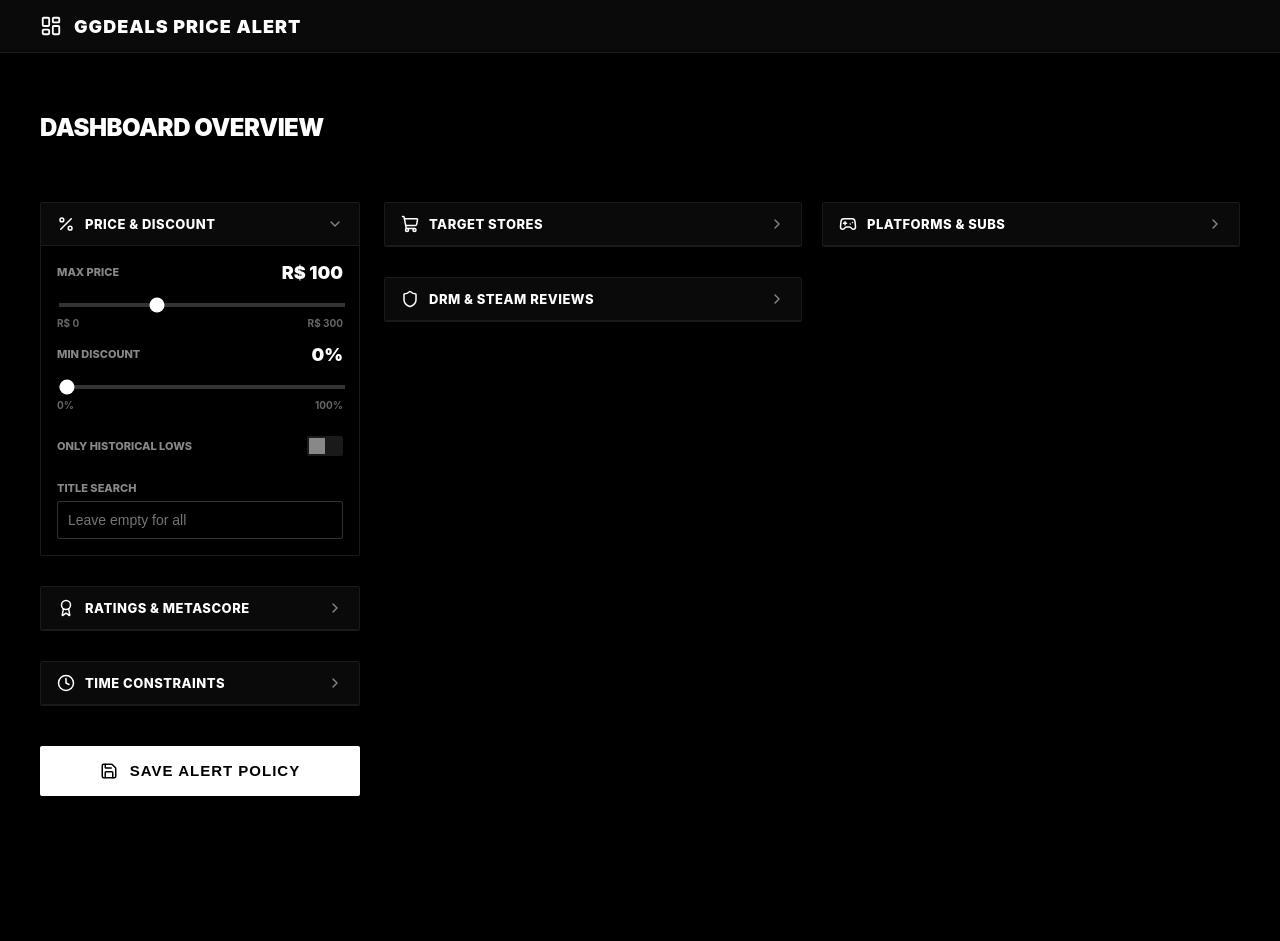
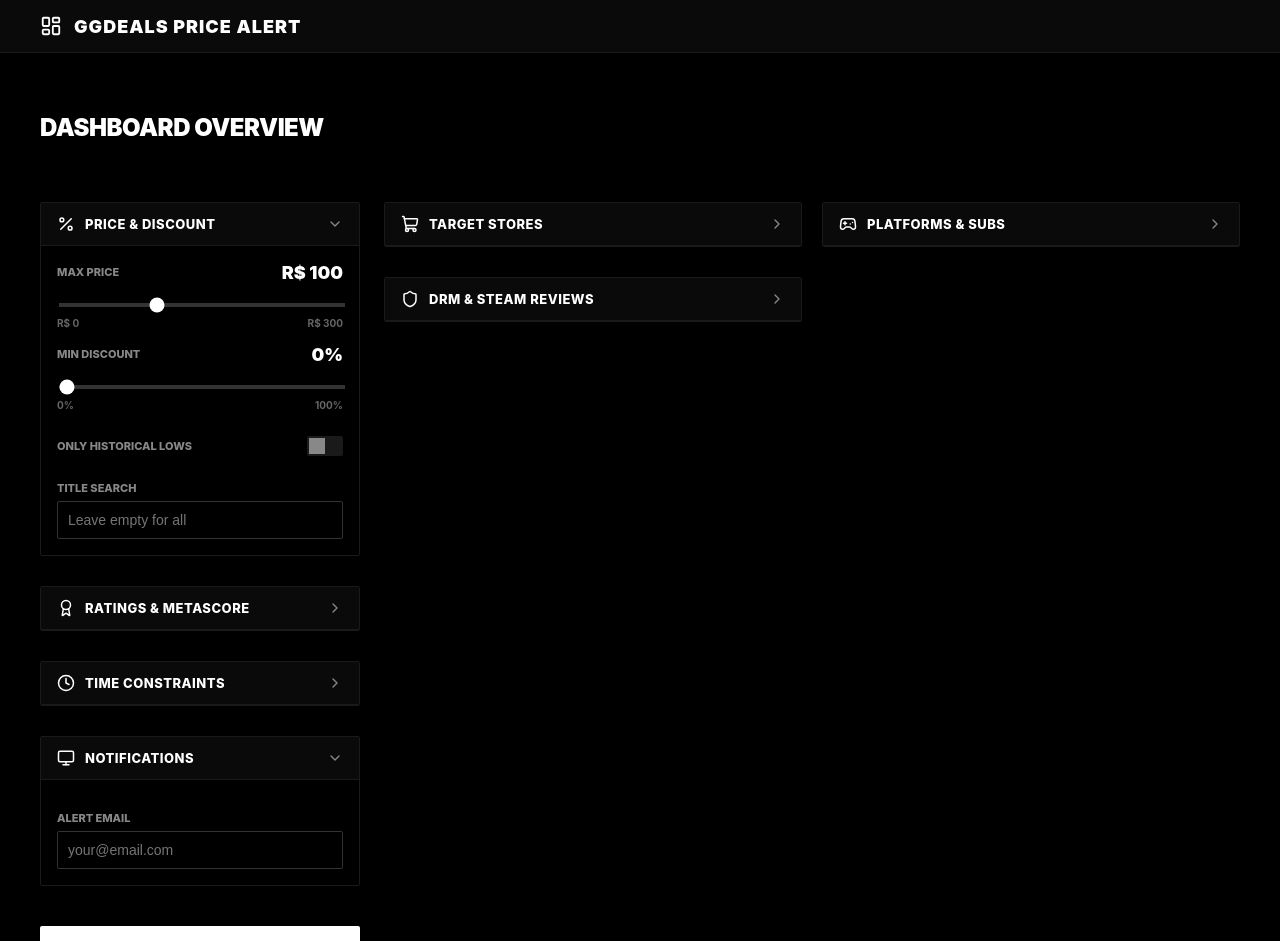
Before and after one commit to arthurhenriquelopes/GGDealsPriceAlert, a React app in the folder frontend/: page / in a window 1280 px wide. Shown: the top 941 px of the page. Before the commit the page ends 836 px from the top, so only its background shows below. Built offline with nearby package versions, Linux system fonts and the light colour scheme; no server answers; the HTML template or start-up script is replaced by a standard one.

Commit message:
fix: add emailReceiver explicitly to Dashboard UI

```diff
--- a/frontend/src/components/Dashboard.jsx
+++ b/frontend/src/components/Dashboard.jsx
@@ -87,7 +87,8 @@
       maxMetascore: 100,
       steamReviews: '',
       minHltbCompletionMain: 0,
-      maxHltbCompletionMain: 200
+      maxHltbCompletionMain: 200,
+      emailReceiver: ''
     };
   })
 
@@ -161,6 +162,19 @@
             <div style={styles.inputGroup}>
                <label style={styles.inputLabel}>Max HLTB (Main Story)</label>
                <input type="number" style={styles.selectInput} value={config.maxHltbCompletionMain} onChange={(e) => setConfig({...config, maxHltbCompletionMain: e.target.value})} />
+            </div>
+          </FilterGroup>
+
+          <FilterGroup title="Notifications" icon={Monitor} defaultOpen={true}>
+            <div style={styles.inputGroup}>
+               <label style={styles.inputLabel}>Alert Email</label>
+               <input
+                 type="email"
+                 style={styles.textInput}
+                 placeholder="your@email.com"
+                 value={config.emailReceiver || ''}
+                 onChange={(e) => setConfig({...config, emailReceiver: e.target.value})}
+               />
             </div>
           </FilterGroup>
 
```
